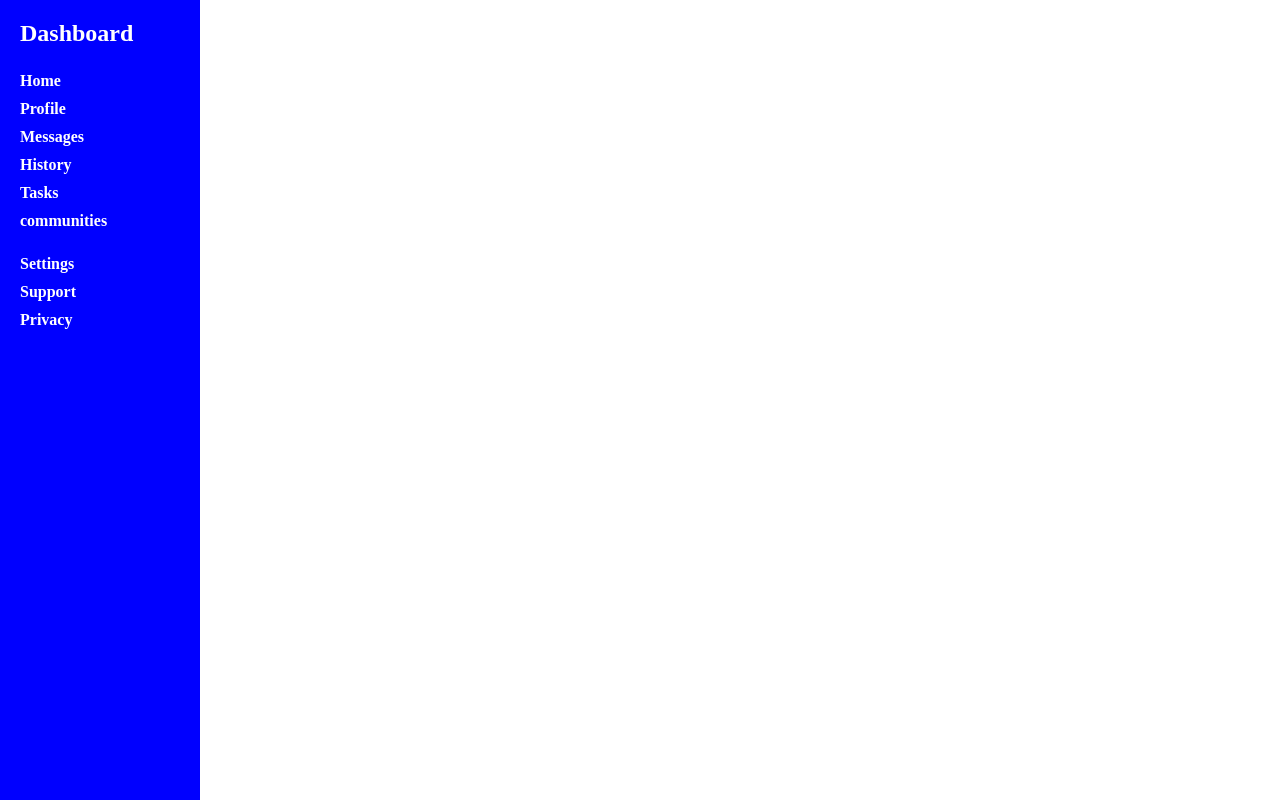
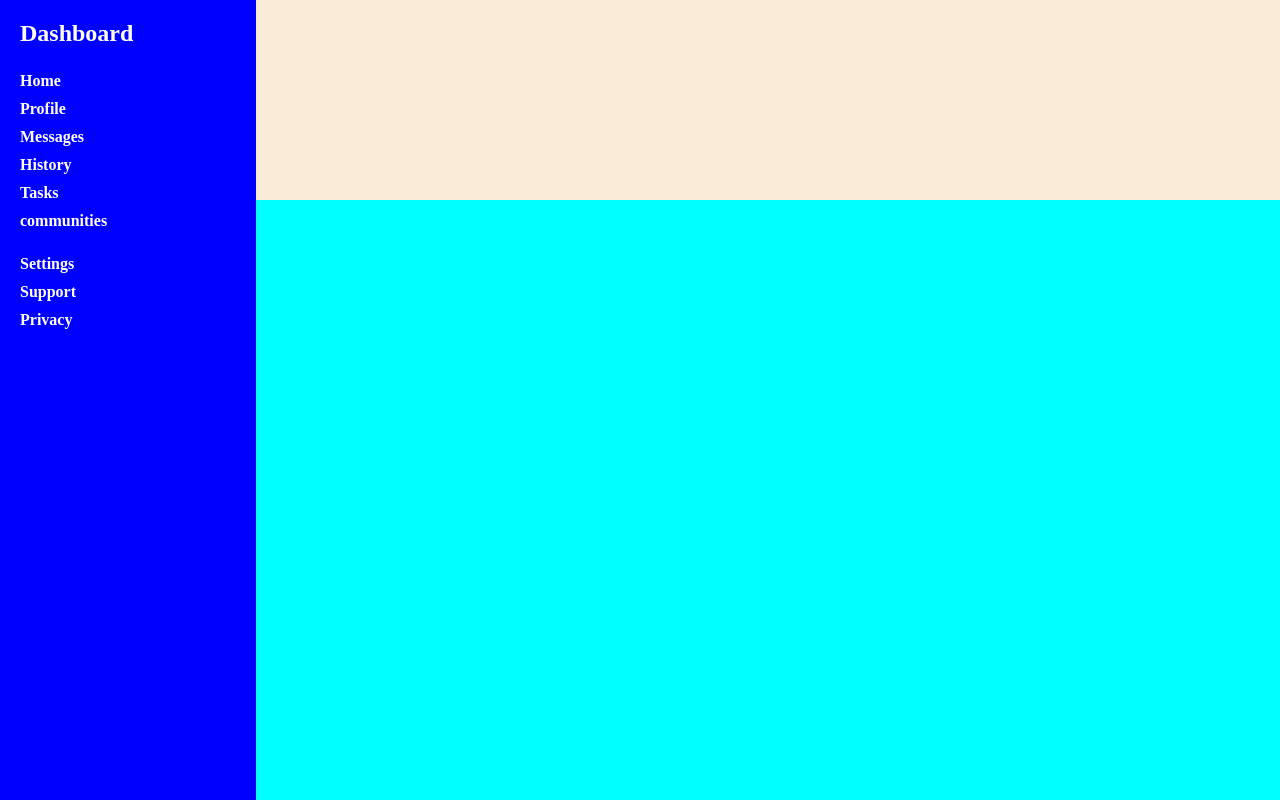
Before and after one commit to Bre323/Admin-dashboard, a website: page src/index.html in a window 1280 px wide. Drawn offline with Linux system fonts and the light colour scheme.

Commit message:
set initial grid layout

```diff
--- a/src/index.html
+++ b/src/index.html
@@ -25,5 +25,7 @@
       <li>Privacy</li>
     </ul>
   </aside>
+  <header></header>
+  <main></main>
 </body>
 </html>
--- a/src/style.css
+++ b/src/style.css
@@ -4,9 +4,17 @@
   box-sizing: border-box;
 }
 
+body {
+  display: grid;
+  grid-template: 200px 1fr / 20% 1fr;
+  grid-template-areas:
+  'aside header header'
+  'aside main main';
+}
+
 aside {
+  grid-area: aside;
   height: 100vh;
-  width: 15%;
   padding: 20px;
   min-width: 200px;
   background-color: blue;
@@ -22,3 +30,19 @@ li {
   list-style-type: none;
   margin-bottom: 10px;
 }
+
+header {
+  grid-area: header;
+  background-color: antiquewhite;
+}
+
+img {
+  height: 70px;
+  width: 70px;
+  border-radius: 50%;
+}
+
+main {
+  grid-area: main;
+  background-color: aqua;
+}
```
Also changed, not shown: src/assets/profile-img.jpg (added).
